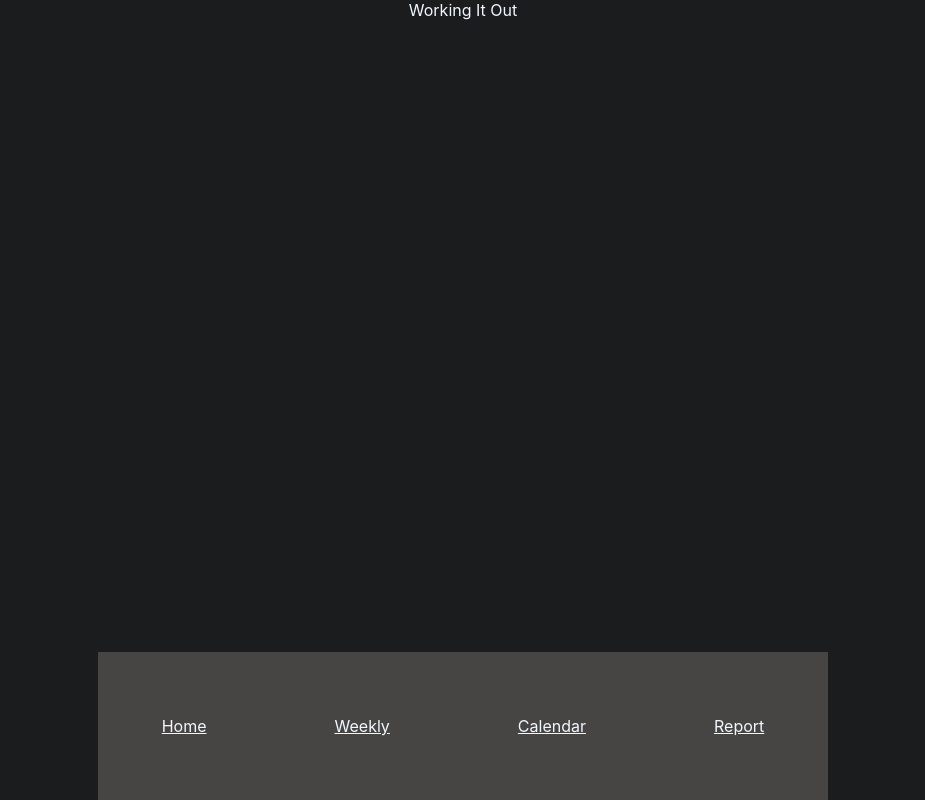
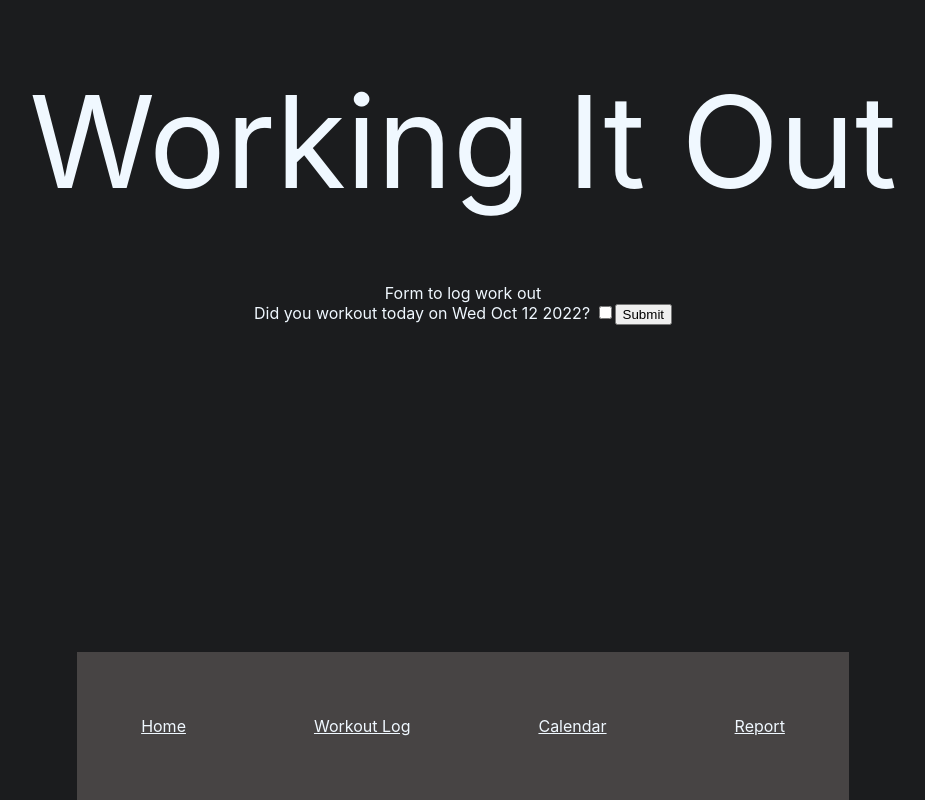
Before and after one commit to Epeng1994/workoutapp, a React (Create React App) app: page /workoutlog in a window 1280 px wide. Shown: the whole page, without its empty margins (177-1102 px from the left). Built offline with nearby package versions, Linux system fonts and the light colour scheme.

Commit message:
init .env file

```diff
--- a/src/App.css
+++ b/src/App.css
@@ -12,3 +12,8 @@ html{
 body{
   color:aliceblue
 }
+.title{
+  font-size: 10vw;
+  margin-top: 5vw;
+  margin-bottom: 5vw;
+}
--- a/src/App.js
+++ b/src/App.js
@@ -4,7 +4,7 @@ import {Routes,Route} from 'react-router-dom';
 import Calendar from './components/Calendar'
 import NavBar from './components/NavBar/NavBar';
 import 'react-calendar/dist/Calendar.css';
-import WeeklyBar from './components/WeeklyBar';
+import WorkoutLog from './components/WorkoutLog';
 import Home from './components/HomePage/Home'
 
 function App() {
@@ -17,12 +17,12 @@ function App() {
 
   return (
     <div className="App">
-      <div>Working It Out</div>
+      <div className = 'title'>Working It Out</div>
       <div>
         <Routes>
           <Route exact path = '/' element = {<Home dates={dates}/>}/>
           <Route path = '/calendar' element={<Calendar/>}/>
-          <Route path = '/weeklybar' element ={<WeeklyBar/>}/>
+          <Route path = '/workoutlog' element ={<WorkoutLog/>}/>
         </Routes>
       </div>
       <NavBar/>
--- a/src/components/NavBar/NavBar.js
+++ b/src/components/NavBar/NavBar.js
@@ -12,7 +12,7 @@ function NavBar(props){
         <div className = 'container'>
             <nav>
                 <Link to='/' className = 'navBlock'>Home</Link>
-                <Link to='/weeklybar' className = 'navBlock'>Weekly</Link>
+                <Link to='/WorkoutLog' className = 'navBlock'>Workout Log</Link>
                 <Link to='/calendar' className = 'navBlock'>Calendar</Link>
                 <Link to='/report' className = 'navBlock'>Report</Link>
             </nav>
```
Also changed, not shown: src/components/WorkoutLog.js (renamed from src/components/WeeklyBar.js), 1 other file (tests, documents, lock files or other folders).
